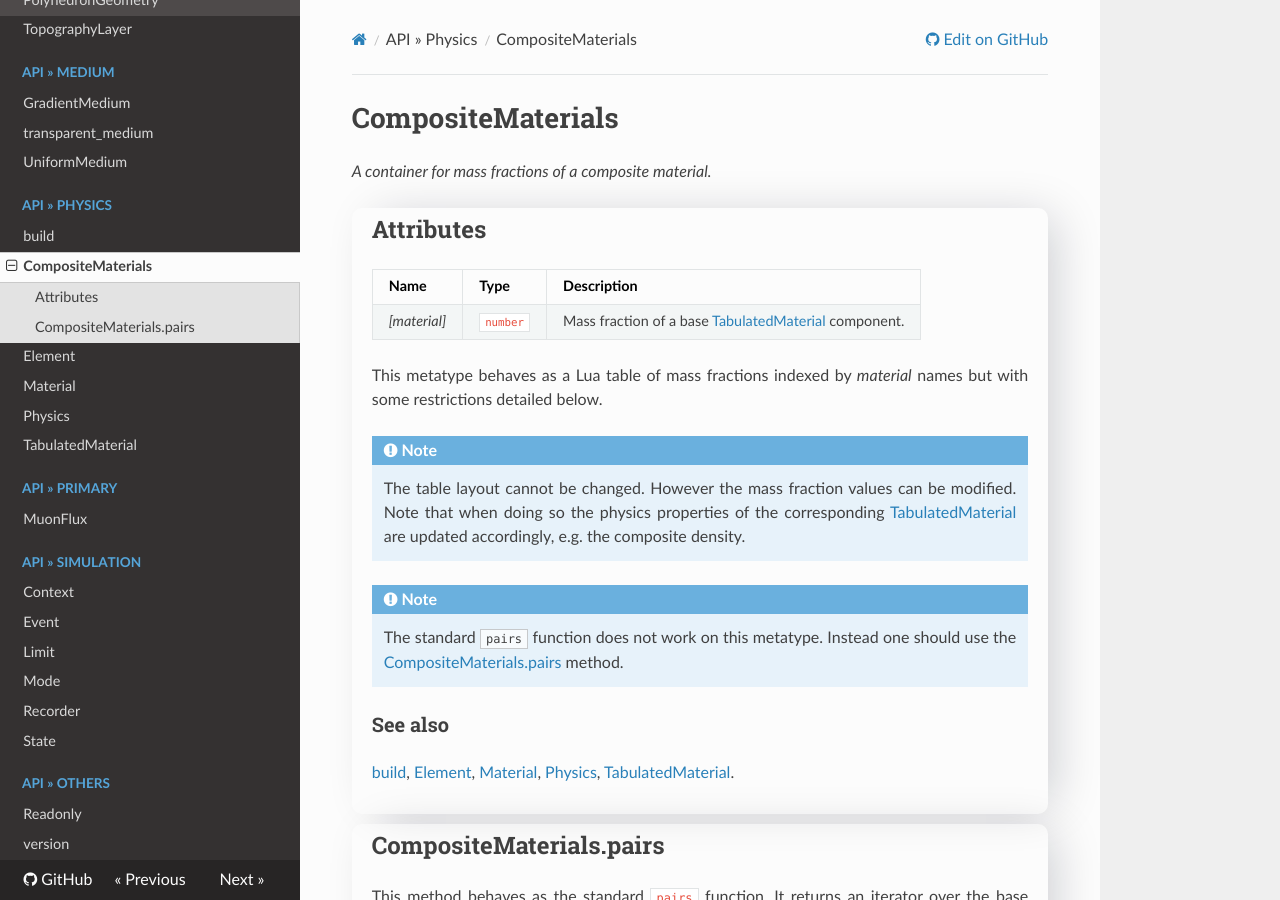
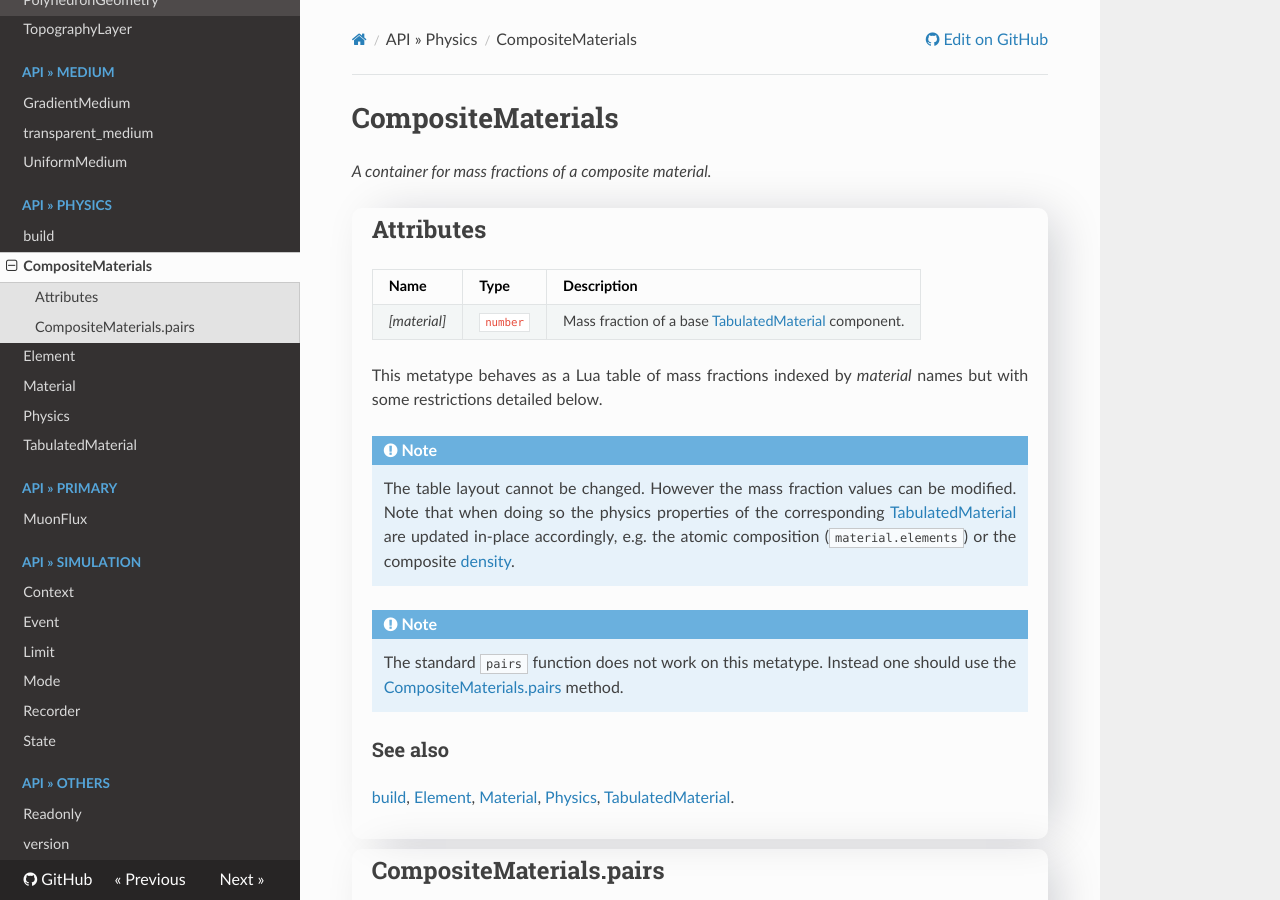
Before and after one commit to niess/pumas-luajit, an MkDocs documentation site: the page built from docs/docs/api/physics/CompositeMaterials.md, in a window 1280 px wide and 900 px high. Built offline with MkDocs 1.6.1, drawn with Linux system fonts in a browser that asks for light colours; nearby versions of some CDN libraries.

Commit message:
Test and patch CompositeMaterials

```diff
--- a/docs/docs/api/physics/CompositeMaterials.md
+++ b/docs/docs/api/physics/CompositeMaterials.md
@@ -14,10 +14,12 @@ names but with some restrictions detailed below.
 {: .justify}
 
 !!! note
-    The table layout cannot be changed. However the mass fraction values can
-    be modified. Note that when doing so the physics properties of the
-    corresponding [TabulatedMaterial](TabulatedMaterial) are updated
-    accordingly, e.g. the composite density.
+    The table layout cannot be changed. However the mass fraction values can be
+    modified. Note that when doing so the physics properties of the
+    corresponding [TabulatedMaterial](TabulatedMaterial) are updated in-place
+    accordingly, e.g. the atomic composition
+    ([`material.elements`](Material.md#attributes)) or the composite
+    [density](Material.md#attributes).
     {: .justify}
 
 !!! note
```
Also changed, not shown: docs/docs/api/physics/build.md (+6 -6 lines), 7 other files.
